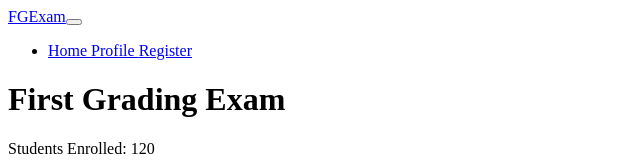
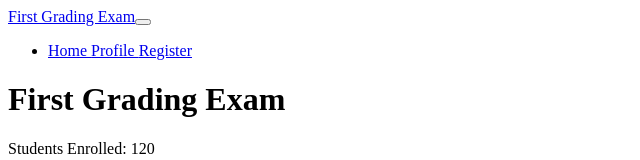
Before and after one commit to KenLanggook/APPDEV1_FGExam, an Angular app: page / in a window 1280 px wide. Shown: the top 160 px of the page, without its empty margins (0-640 px from the left). Built offline with nearby package versions, Linux system fonts and the light colour scheme.

Commit message:
Fixed Home, Profile, and Resgister

```diff
--- a/src/app/app.routes.ts
+++ b/src/app/app.routes.ts
@@ -6,5 +6,5 @@ import { RegisterComponent } from './page/register/register.component';
 export const routes: Routes = [
     { path: '', component: HomeComponent },
   { path: 'profile', component: ProfileComponent },
-
+  { path: 'register', component: RegisterComponent }
 ];
--- a/src/app/comp/navbar/navbar.component.html
+++ b/src/app/comp/navbar/navbar.component.html
@@ -1,6 +1,6 @@
 <nav class="navbar navbar-expand-lg bg-dark" data-bs-theme="dark">
   <div class="container-fluid">
-    <a class="navbar-brand" routerLink="/">FGExam</a>
+    <a class="navbar-brand" routerLink="/">First Grading Exam</a>
 
     <button
       class="navbar-toggler"
```
Also changed, not shown: src/app/page/register/register.component.html (+0 -8 lines).
